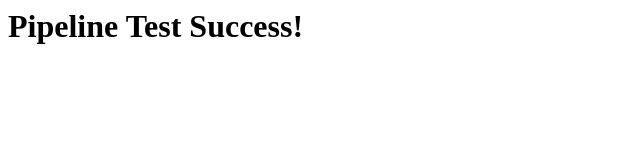
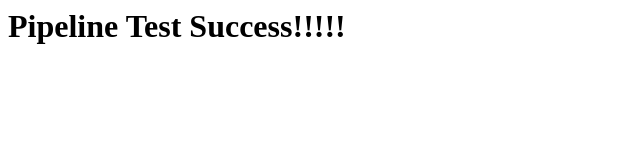
Before and after one commit to varundinesh88-lgtm/jenkins-docker-demo, a plain HTML site: page index.html in a window 1280 px wide. Shown: the full height of the page, 0-640 px from the left. Drawn offline with Linux system fonts and the light colour scheme.

Commit message:
Test 2.html

```diff
--- a/index.html
+++ b/index.html
@@ -1 +1 @@
-<h1>Pipeline Test Success!</h1>
+<h1>Pipeline Test Success!!!!!</h1>
```
